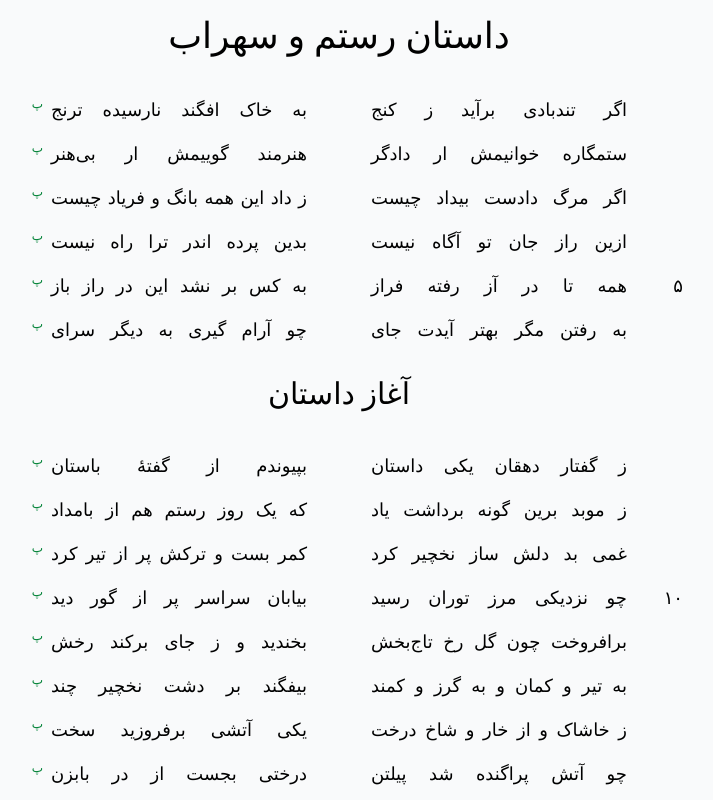
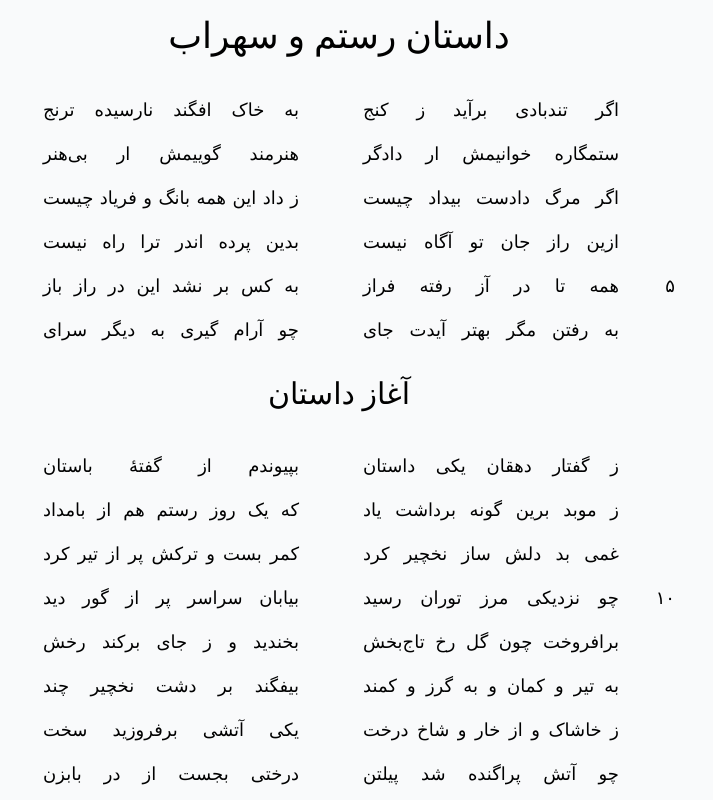
Before and after one commit to theodore-s-beers/rustam-suhrab, a SvelteKit app: page / in a window 1280 px wide. Shown: the top 800 px of the page, without its empty margins (281-994 px from the left). Built offline with nearby package versions, Linux system fonts and the light colour scheme; no server answers; a web font is replaced by a local one.

Commit message:
remove hasNotes indicator

```diff
--- a/src/routes/+page.svelte
+++ b/src/routes/+page.svelte
@@ -161,9 +161,6 @@
 				>
 					{line.hemistichTwo}
 				</div>
-				<div class="w-2 text-left text-xs text-green-700">
-					{line.hasNotes ? "پ" : ""}
-				</div>
 			</div>
 		{/if}
 	{/each}
```
